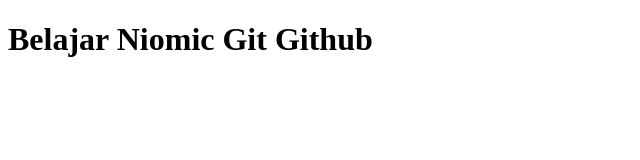
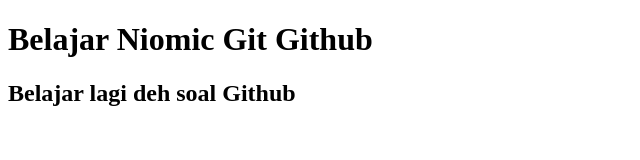
Before and after one commit to sayfash/belajar-niomic, a plain HTML site: page header.html in a window 1280 px wide. Shown: the whole page, without its empty margins (0-640 px from the left). Drawn offline with Linux system fonts and the light colour scheme.

Commit message:
Add h2 in header.html

```diff
--- a/header.html
+++ b/header.html
@@ -8,5 +8,6 @@
 </head>
 <body>
     <h1>Belajar Niomic Git Github</h1>
+    <h2>Belajar lagi deh soal Github</h2>
 </body>
 </html>
```
